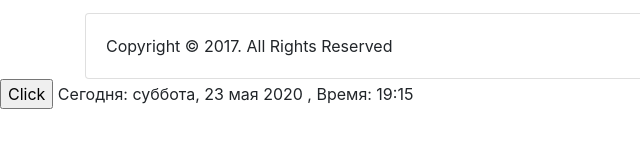
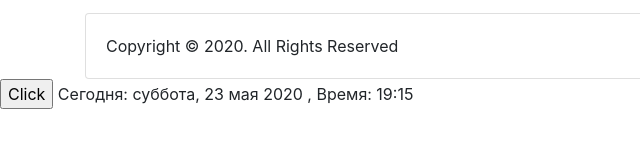
Before and after one commit to prokhorenko-vladyslav/WebTech, a plain HTML site: page index.html in a window 1280 px wide. Shown: the part 352-500 px from the top of the page, 0-640 px from the left. Drawn offline with nearby package versions, Linux system fonts and the light colour scheme.

Commit message:
Changed index.html

```diff
--- a/index.html
+++ b/index.html
@@ -58,7 +58,7 @@
 			<div class="col-md-12">
 				<div class="card">
 				  <div class="card-body">
-				  	Copyright &copy; 2017. All Rights Reserved
+				  	Copyright &copy; 2020. All Rights Reserved
 				  </div>
 				</div>
 			</div>
```
